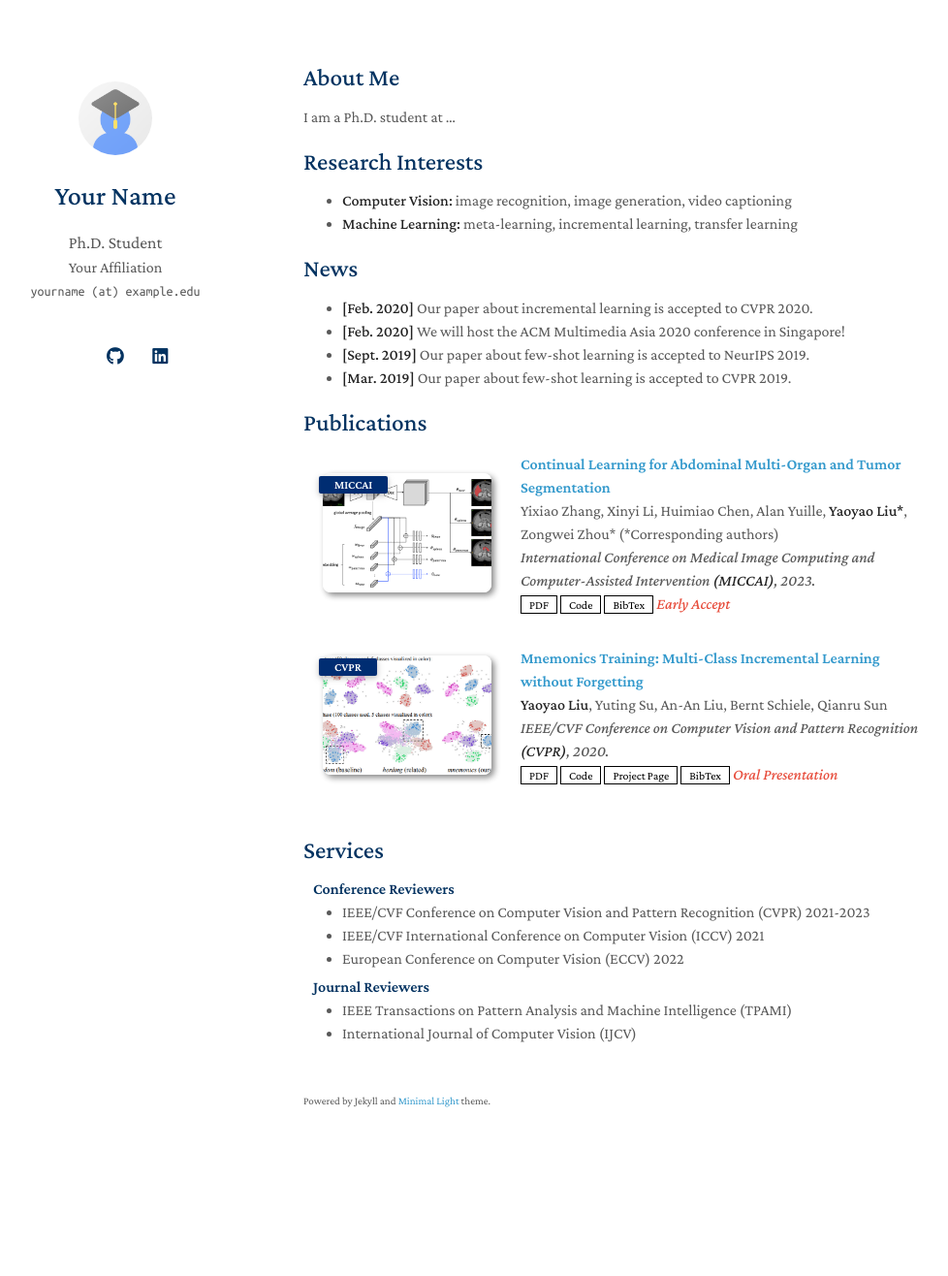
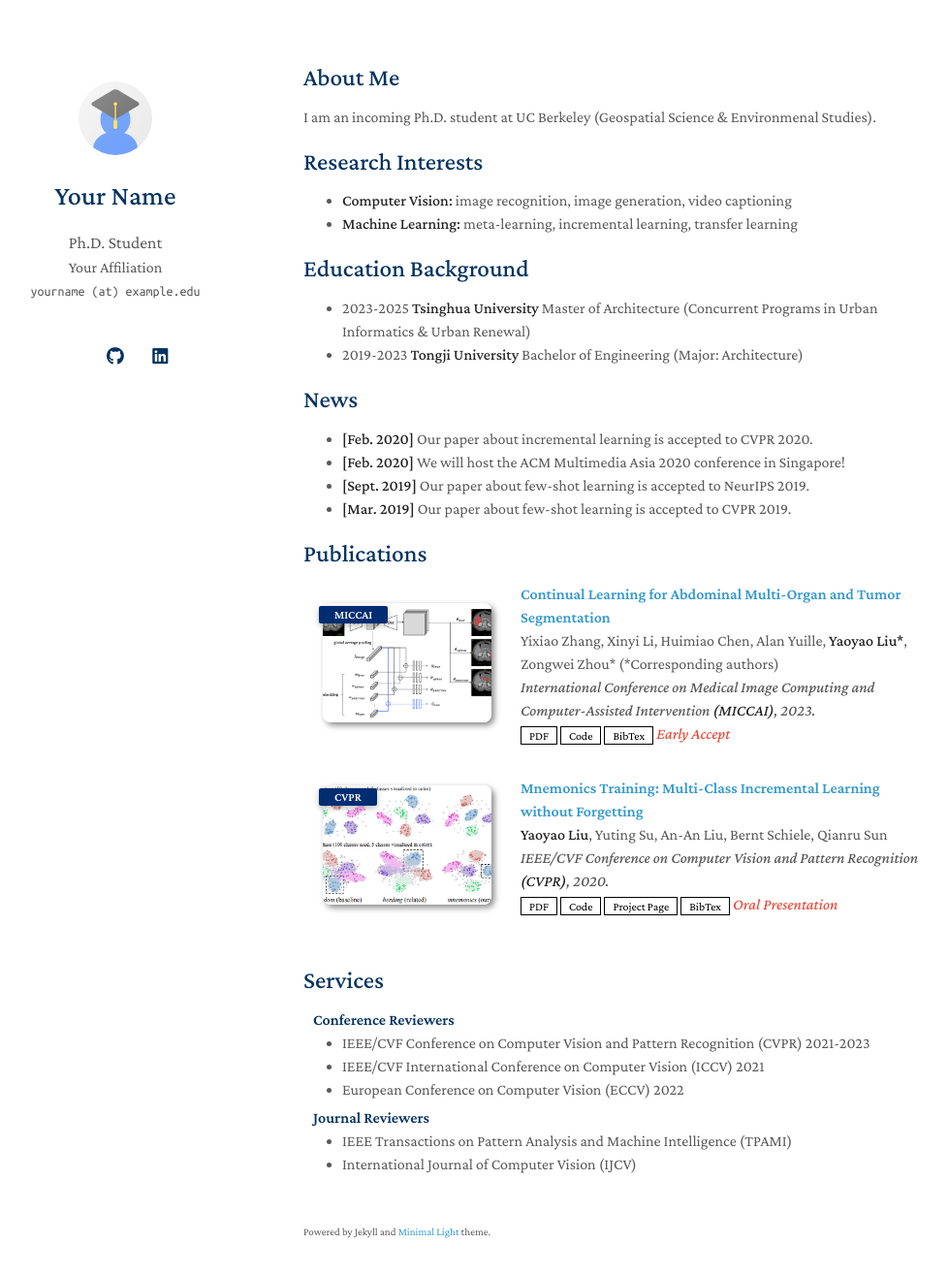
Before and after one commit to ruaruaxu/ruaruaxu.github.io, a Jekyll site: the page built from index.md, in a window 1280 px wide and 1351 px high. Shown: the top 1316 px of the window at 97% size, without its empty margins (157-1135 px from the left). Built offline with Jekyll 4.4.1, drawn with Linux system fonts in a browser that asks for light colours; a style sheet for code colours, icons or effects is not loaded; our own code applies the rules of GitHub Pages for plain Markdown files.

Commit message:
Update index.md

```diff
--- a/index.md
+++ b/index.md
@@ -4,12 +4,18 @@ layout: homepage
 
 ## About Me
 
-I am a Ph.D. student at ...
+I am an incoming Ph.D. student at UC Berkeley (Geospatial Science & Environmenal Studies).
 
 ## Research Interests
 
 - **Computer Vision:** image recognition, image generation, video captioning
 - **Machine Learning:** meta-learning, incremental learning, transfer learning
+
+## Education Background
+
+- 2023-2025  **Tsinghua University**  Master of Architecture (Concurrent Programs in Urban Informatics & Urban Renewal)
+- 2019-2023  **Tongji University**  Bachelor of Engineering (Major: Architecture)
+
 
 ## News
 
```
